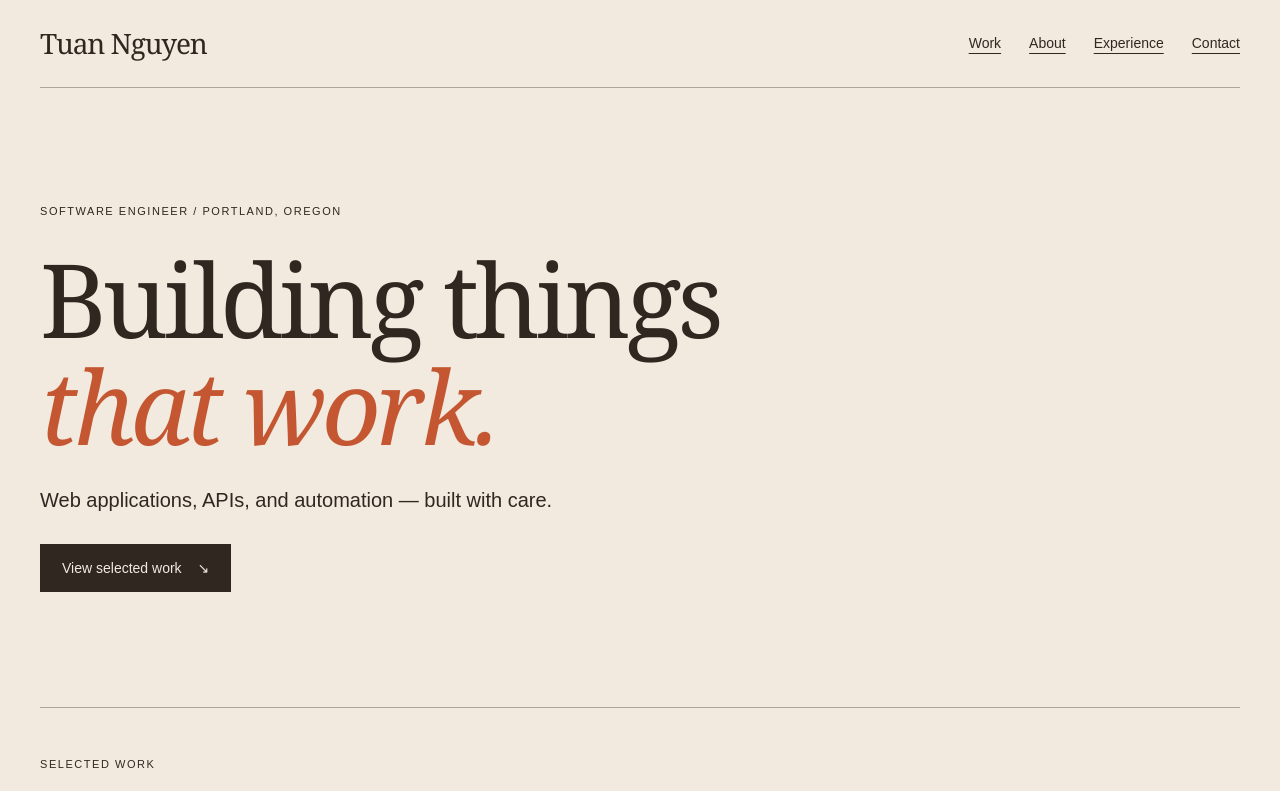
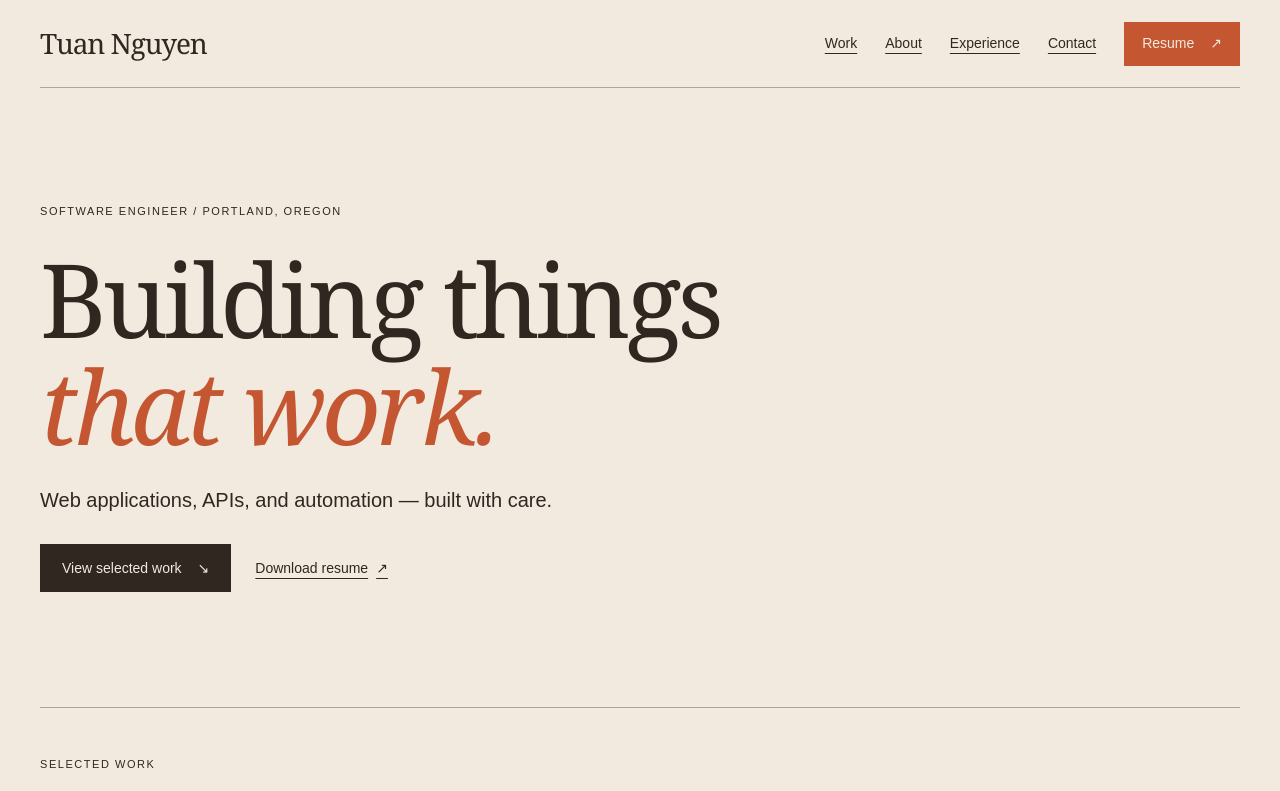
Before and after one commit to tuannguyen8/tuannguyenportfolio, a React (Vite) app in the folder frontend/: page / in a window 1280 px wide. Shown: the top 791 px of the page. Built offline with nearby package versions, Linux system fonts and the light colour scheme.

Commit message:
Add updated resume downloads and hover styling

```diff
--- a/frontend/src/components/Header.jsx
+++ b/frontend/src/components/Header.jsx
@@ -1,5 +1,6 @@
 import { useEffect, useRef, useState } from 'react';
 import { Link, useLocation } from 'react-router-dom';
+import { contact } from '../data/contact.js';
 
 export default function Header() {
 	const [menuOpen, setMenuOpen] = useState(false);
@@ -87,6 +88,15 @@ export default function Header() {
 					<Link to="/#contact" onClick={() => handleSectionClick('contact')}>
 						Contact
 					</Link>
+
+					<a
+					className="button header-resume"
+					href={contact.resumeUrl}
+					download="Tuan_Nguyen_Resume.pdf"
+					onClick={() => setMenuOpen(false)}
+					>
+					Resume <span aria-hidden="true">↗</span>
+					</a>
 				</nav>
 			</div>
 		</header>
--- a/frontend/src/data/contact.js
+++ b/frontend/src/data/contact.js
@@ -1,4 +1,6 @@
 export const contact = {
+	resumeUrl: `${import.meta.env.BASE_URL}files/Tuan_Nguyen_Resume.pdf`,
+
 	email: 'nguyenvutuan1@gmail.com',
 
 	phone: {
--- a/frontend/src/pages/HomePage.jsx
+++ b/frontend/src/pages/HomePage.jsx
@@ -5,6 +5,7 @@ import About from '../components/About.jsx';
 import Experience from '../components/Experience.jsx';
 import Education from '../components/Education.jsx';
 import Contact from '../components/Contact.jsx';
+import { contact } from '../data/contact.js';
 
 
 export default function HomePage() {
@@ -25,9 +26,23 @@ export default function HomePage() {
 					Web applications, APIs, and automation — built with care.
 				</p>
 
-				<a className="button" href="#projects">
+				{/* <a className="button" href="#projects">
 					View selected work <span aria-hidden="true">↘</span>
-				</a>
+				</a> */}
+
+        <div className="hero__actions">
+          <a className="button" href="#projects">
+            View selected work <span aria-hidden="true">↘</span>
+          </a>
+
+          <a
+            className="hero__resume"
+            href={contact.resumeUrl}
+            download="Tuan_Nguyen_Resume.pdf"
+          >
+            Download resume <span aria-hidden="true">↗</span>
+          </a>
+        </div>
 			</section>
 
 			<section
--- a/frontend/src/styles/main.scss
+++ b/frontend/src/styles/main.scss
@@ -1187,3 +1187,43 @@ h3 {
     }
   }
 }
+.hero__actions {
+  display: flex;
+  align-items: center;
+  flex-wrap: wrap;
+  gap: 16px 24px;
+}
+
+.hero__resume {
+  display: inline-flex;
+  align-items: center;
+  gap: 8px;
+  min-height: 44px;
+  font-size: 14px;
+}
+
+.site-header__nav a.header-resume {
+  padding: 10px 18px;
+  background: var(--color-accent);
+  color: var(--color-background);
+  text-decoration: none;
+
+  &:hover {
+    background: var(--color-text);
+    color: var(--color-background);
+  }
+}
+
+.hero__resume {
+  transition: color 180ms ease;
+
+  &:hover {
+    color: var(--color-accent);
+  }
+}
+
+@media (prefers-reduced-motion: reduce) {
+  .hero__resume {
+    transition: none;
+  }
+}
```
Also changed, not shown: 1 other file (tests, documents, lock files or other folders). Lines whose indentation alone changed are shown as unchanged.
